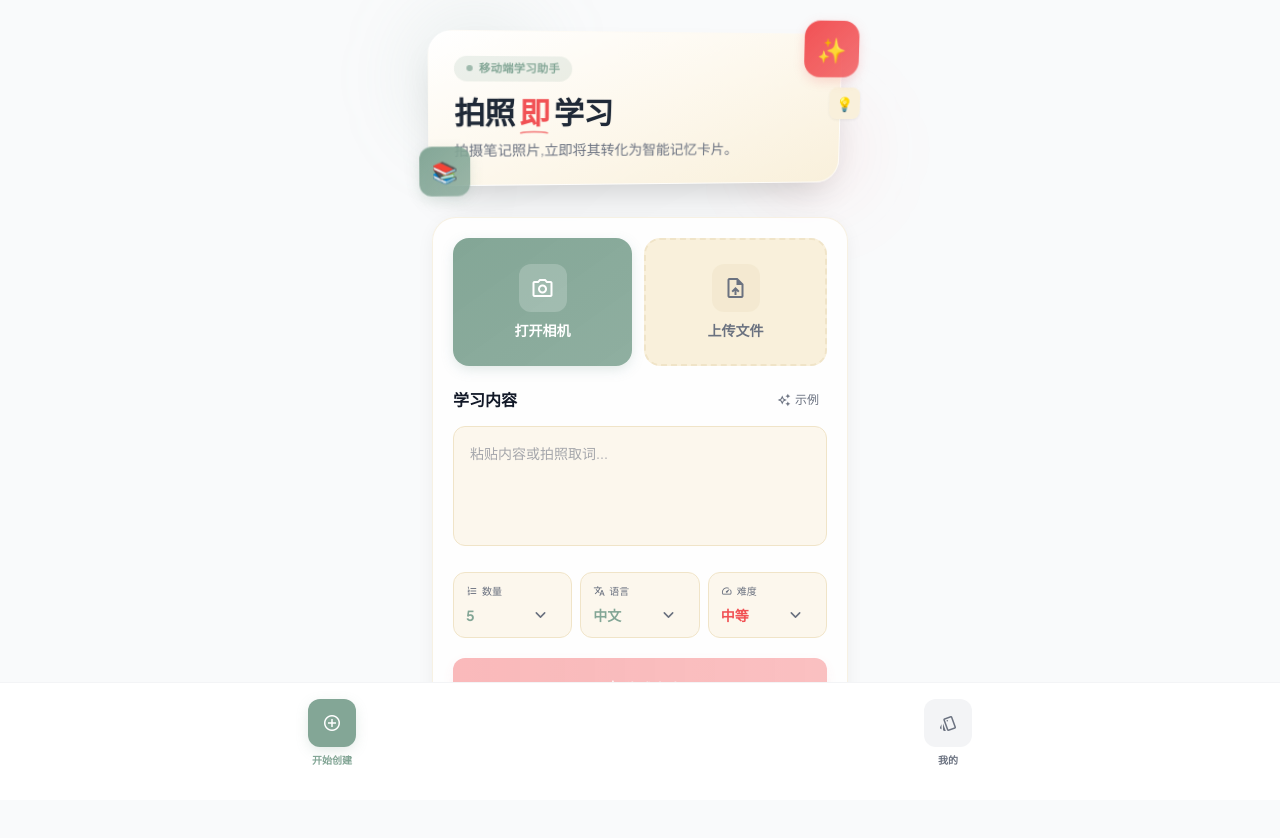
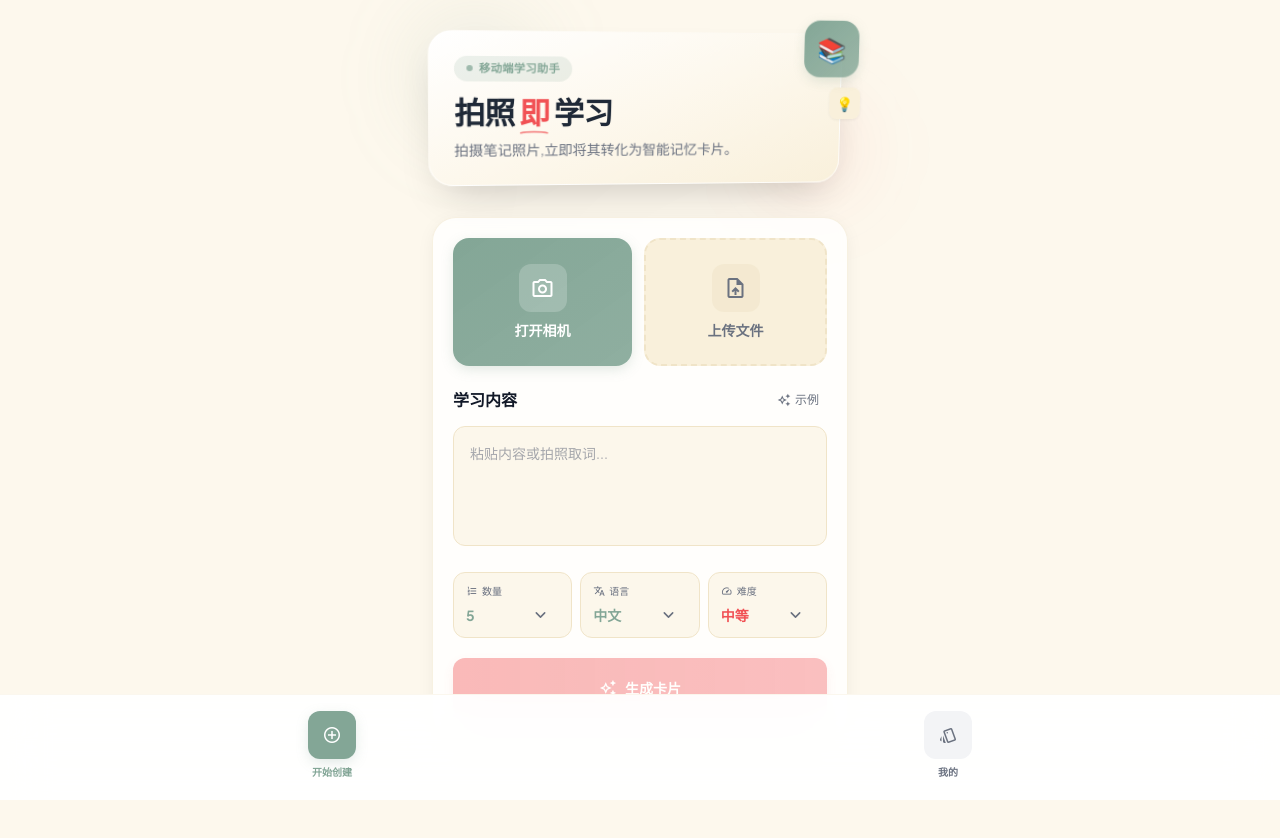
Before and after one commit to lijh1519/flashmind, a React (Vite) app: page / in a window 1280 px wide. Shown: the top 838 px of the page. Built offline with nearby package versions, Linux system fonts and the light colour scheme.

Commit message:
fix: 全产品适配各种手机型号 - viewport-fit=cover 支持刘海屏 - 100dvh 动态视口高度 - safe-area-inset 全局安全区域 - 底部导航栏/相机/学习页自动避让

```diff
--- a/App.tsx
+++ b/App.tsx
@@ -53,14 +53,17 @@ const App: React.FC = () => {
   };
 
   return (
-    <div className="min-h-screen bg-gray-50 text-moss">
-      <main className="relative pb-24">
+    <div className="min-h-screen-safe bg-cream-light text-moss">
+      <main className="relative" style={{ paddingBottom: 'calc(env(safe-area-inset-bottom) + 96px)' }}>
         {renderContent()}
       </main>
 
       {/* 移动端底部导航栏 */}
       {view !== 'study' && !isCameraOpen && (
-        <div className="fixed bottom-0 left-0 right-0 z-40 px-6 pb-8 pt-4 bg-white border-t border-gray-100 flex items-center justify-around">
+        <div
+          className="fixed bottom-0 left-0 right-0 z-40 px-6 pt-4 bg-white/95 backdrop-blur-xl border-t border-cream-dark/30 flex items-center justify-around"
+          style={{ paddingBottom: 'max(env(safe-area-inset-bottom), 20px)' }}
+        >
           <button
             onClick={() => setView('generate')}
             className={`relative flex flex-col items-center gap-1.5 transition-all duration-200 ${view === 'generate' ? 'text-accent' : 'text-gray-400 hover:text-gray-600 active:scale-95'}`}
--- a/components/Generator.tsx
+++ b/components/Generator.tsx
@@ -348,7 +348,77 @@ const Generator: React.FC<GeneratorProps> = ({ onDeckCreated, lang, onCameraStat
   };
 
   return (
-    <div className="max-w-md mx-auto px-4 pt-8 pb-24">
+    <>
+      {/* Camera Overlay - 全屏拍照 */}
+      {showCamera && (
+        <div
+          className="fixed inset-0 z-[200] bg-black flex flex-col overflow-hidden safe-area-inset"
+          style={{
+            touchAction: 'none',
+            height: '100dvh',
+            width: '100vw',
+          }}
+        >
+          {/* 可点击拍照的视频区域 */}
+          <div
+            className="flex-1 relative overflow-hidden"
+            onTouchStart={handleTouchStart}
+            onTouchMove={(e) => { e.preventDefault(); handleTouchMove(e); }}
+            onTouchEnd={handleTouchEnd}
+          >
+            <video ref={videoRef} autoPlay playsInline muted className="absolute inset-0 w-full h-full object-cover" />
+
+            {/* 快门闪烁效果 */}
+            {showFlash && (
+              <div className="absolute inset-0 bg-white animate-pulse z-30 pointer-events-none" />
+            )}
+
+            {/* 缩放指示器 */}
+            {zoomLevel > 1 && (
+              <div className="absolute top-8 left-0 right-0 flex justify-center pointer-events-none z-10">
+                <div className="bg-black/60 backdrop-blur-md px-4 py-2 rounded-full border border-white/20">
+                  <p className="text-white text-xs font-bold">{zoomLevel.toFixed(1)}x</p>
+                </div>
+              </div>
+            )}
+          </div>
+
+          {/* 底部控制栏 */}
+          <div className="absolute bottom-0 left-0 right-0 pb-safe z-20" style={{ paddingBottom: 'max(env(safe-area-inset-bottom), 24px)' }}>
+            <div className="flex items-center justify-center px-8 pb-6">
+              <div className="flex-1"></div>
+
+              {/* 中间拍照按钮 */}
+              <button
+                onClick={handleCaptureClick}
+                className="relative w-20 h-20 flex items-center justify-center group"
+              >
+                {/* 外圈 - 脉动效果 */}
+                <div className="absolute inset-0 rounded-full border-4 border-white/30 group-active:scale-95 transition-transform"></div>
+                <div className="absolute inset-0 rounded-full border-4 border-white/20 animate-ping"></div>
+
+                {/* 内圈 - 主按钮 */}
+                <div className="relative w-16 h-16 bg-white rounded-full shadow-glow-lg group-active:scale-90 transition-all duration-150 flex items-center justify-center">
+                  <div className="w-14 h-14 bg-gradient-to-br from-accent via-accent to-accent/80 rounded-full shadow-inner"></div>
+                </div>
+              </button>
+
+              <div className="flex-1"></div>
+            </div>
+          </div>
+
+          {/* 关闭按钮 */}
+          <button
+            onClick={stopCamera}
+            className="absolute left-6 w-12 h-12 flex items-center justify-center rounded-full bg-black/60 backdrop-blur-md text-white hover:bg-black/80 transition-all active:scale-90 z-20"
+            style={{ top: 'max(env(safe-area-inset-top), 24px)' }}
+          >
+            <span className="material-symbols-outlined text-2xl">close</span>
+          </button>
+        </div>
+      )}
+
+      <div className="max-w-md mx-auto px-4 pt-8 pb-24">
       {/* 3D Hero Section */}
       <div className="relative mb-8">
         {/* 背景装饰 */}
@@ -385,14 +455,8 @@ const Generator: React.FC<GeneratorProps> = ({ onDeckCreated, lang, onCameraStat
 
             {/* 3D 浮动元素 */}
             <div className="absolute -top-3 -right-2" style={{transform: 'translateZ(30px)'}}>
-              <div className="w-14 h-14 bg-gradient-to-br from-coral to-coral/80 rounded-2xl shadow-coral-glow flex items-center justify-center animate-bounce-soft rotate-12">
-                <span className="text-2xl">✨</span>
-              </div>
-            </div>
-
-            <div className="absolute -bottom-2 -left-2" style={{transform: 'translateZ(20px)'}}>
-              <div className="w-12 h-12 bg-gradient-to-br from-accent to-accent/80 rounded-xl shadow-glow flex items-center justify-center animate-float -rotate-6">
-                <span className="text-xl">📚</span>
+              <div className="w-14 h-14 bg-gradient-to-br from-accent to-accent/80 rounded-2xl shadow-glow flex items-center justify-center animate-bounce-soft rotate-12">
+                <span className="text-2xl">📚</span>
               </div>
             </div>
 
@@ -408,70 +472,6 @@ const Generator: React.FC<GeneratorProps> = ({ onDeckCreated, lang, onCameraStat
       {/* Creation Area */}
       <div className="bg-white/80 backdrop-blur-sm rounded-3xl border border-cream-dark/50 shadow-card overflow-hidden">
         <div className="p-5">
-          {/* Camera Overlay */}
-          {showCamera && (
-            <div
-              className="fixed inset-0 z-[100] bg-black flex flex-col overflow-hidden"
-              style={{ touchAction: 'none' }}
-            >
-              {/* 可点击拍照的视频区域 */}
-              <div
-                className="flex-1 relative overflow-hidden"
-                onTouchStart={handleTouchStart}
-                onTouchMove={(e) => { e.preventDefault(); handleTouchMove(e); }}
-                onTouchEnd={handleTouchEnd}
-              >
-                <video ref={videoRef} autoPlay playsInline muted className="absolute inset-0 w-full h-full object-cover" />
-
-                {/* 快门闪烁效果 */}
-                {showFlash && (
-                  <div className="absolute inset-0 bg-white animate-pulse z-30 pointer-events-none" />
-                )}
-
-                {/* 缩放指示器 */}
-                {zoomLevel > 1 && (
-                  <div className="absolute top-8 left-0 right-0 flex justify-center pointer-events-none z-10">
-                    <div className="bg-black/60 backdrop-blur-md px-4 py-2 rounded-full border border-white/20">
-                      <p className="text-white text-xs font-bold">{zoomLevel.toFixed(1)}x</p>
-                    </div>
-                  </div>
-                )}
-              </div>
-
-              {/* 底部控制栏 */}
-              <div className="absolute bottom-24 left-0 right-0 pb-6 z-20">
-                <div className="flex items-center justify-center px-8">
-                  <div className="flex-1"></div>
-
-                  {/* 中间拍照按钮 */}
-                  <button
-                    onClick={handleCaptureClick}
-                    className="relative w-20 h-20 flex items-center justify-center group"
-                  >
-                    {/* 外圈 - 脉动效果 */}
-                    <div className="absolute inset-0 rounded-full border-4 border-white/30 group-active:scale-95 transition-transform"></div>
-                    <div className="absolute inset-0 rounded-full border-4 border-white/20 animate-ping"></div>
-
-                    {/* 内圈 - 主按钮 */}
-                    <div className="relative w-16 h-16 bg-white rounded-full shadow-glow-lg group-active:scale-90 transition-all duration-150 flex items-center justify-center">
-                      <div className="w-14 h-14 bg-gradient-to-br from-accent via-accent to-accent/80 rounded-full shadow-inner"></div>
-                    </div>
-                  </button>
-
-                  <div className="flex-1"></div>
-                </div>
-              </div>
-
-              {/* 关闭按钮 */}
-              <button
-                onClick={stopCamera}
-                className="absolute top-6 left-6 w-12 h-12 flex items-center justify-center rounded-full bg-black/60 backdrop-blur-md text-white hover:bg-black/80 transition-all active:scale-90 z-20"
-              >
-                <span className="material-symbols-outlined text-2xl">close</span>
-              </button>
-            </div>
-          )}
-
           {capturedImages.length > 0 || uploadedFiles.length > 0 ? (
             <div className="mb-6 space-y-3">
               {/* 拍摄成功提示 */}
@@ -726,7 +726,8 @@ const Generator: React.FC<GeneratorProps> = ({ onDeckCreated, lang, onCameraStat
       </div>
 
       <canvas ref={canvasRef} className="hidden" />
-    </div>
+      </div>
+    </>
   );
 };
 
--- a/components/StudyView.tsx
+++ b/components/StudyView.tsx
@@ -73,8 +73,8 @@ const StudyView: React.FC<StudyViewProps> = ({ deck, lang, onExit }) => {
   const currentCard = !isAddCardView ? studyCards[currentIndex] : null;
 
   return (
-    <div className="fixed inset-0 bg-gray-50 z-[100] flex flex-col safe-area-inset">
-      <div className="p-4 flex items-center justify-between">
+    <div className="fixed inset-0 bg-cream-light z-[100] flex flex-col h-screen-safe">
+      <div className="p-4 flex items-center justify-between" style={{ paddingTop: 'max(env(safe-area-inset-top), 16px)' }}>
         <button onClick={onExit} className="w-10 h-10 flex items-center justify-center rounded-xl bg-white border border-gray-200 text-gray-500 hover:text-gray-700 active:scale-90 transition-all">
           <span className="material-symbols-outlined">close</span>
         </button>
@@ -260,7 +260,7 @@ const StudyView: React.FC<StudyViewProps> = ({ deck, lang, onExit }) => {
       )}
 
       {viewMode === 'cards' && (
-        <div className="p-4 pb-8">
+        <div className="p-4" style={{ paddingBottom: 'max(env(safe-area-inset-bottom), 24px)' }}>
           {/* 轮播导航栏 */}
           <div className="flex items-center justify-center gap-3 bg-white rounded-full px-4 py-3 shadow-card border border-gray-100 max-w-xs mx-auto">
             {/* 左箭头 */}
--- a/index.html
+++ b/index.html
@@ -3,7 +3,7 @@
 <html lang="en">
 <head>
   <meta charset="utf-8" />
-  <meta name="viewport" content="width=device-width, initial-scale=1.0, maximum-scale=1.0, user-scalable=no" />
+  <meta name="viewport" content="width=device-width, initial-scale=1.0, maximum-scale=1.0, user-scalable=no, viewport-fit=cover" />
   <meta name="apple-mobile-web-app-capable" content="yes" />
   <meta name="apple-mobile-web-app-status-bar-style" content="black-translucent" />
   <meta name="theme-color" content="#f9f0db" />
@@ -107,7 +107,13 @@
     .safe-area-inset {
       padding-top: env(safe-area-inset-top);
       padding-bottom: env(safe-area-inset-bottom);
+      padding-left: env(safe-area-inset-left);
+      padding-right: env(safe-area-inset-right);
     }
+    .pt-safe { padding-top: env(safe-area-inset-top); }
+    .pb-safe { padding-bottom: env(safe-area-inset-bottom); }
+    .min-h-screen-safe { min-height: 100dvh; }
+    .h-screen-safe { height: 100dvh; }
   </style>
 <script type="importmap">
 {
```
